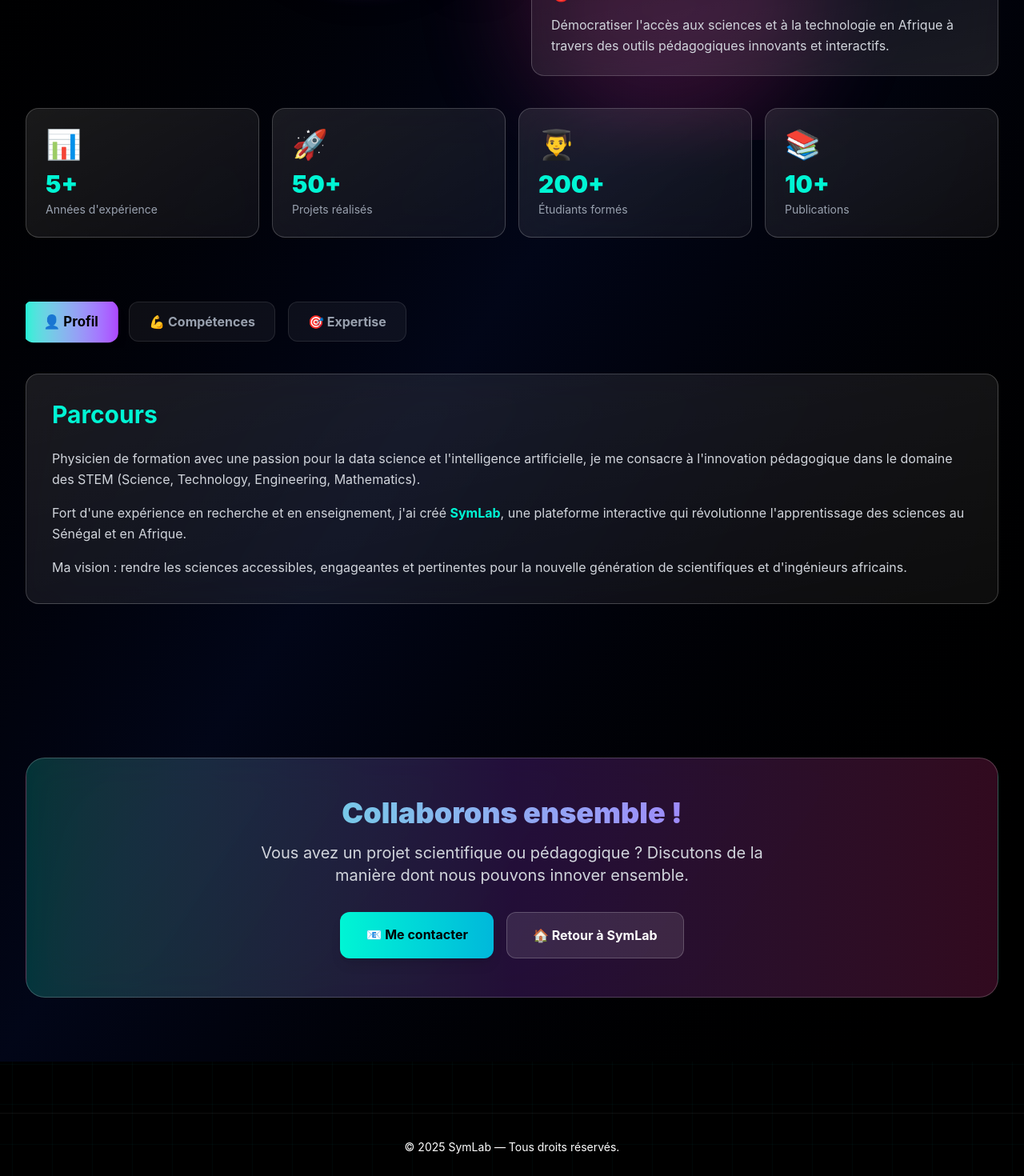
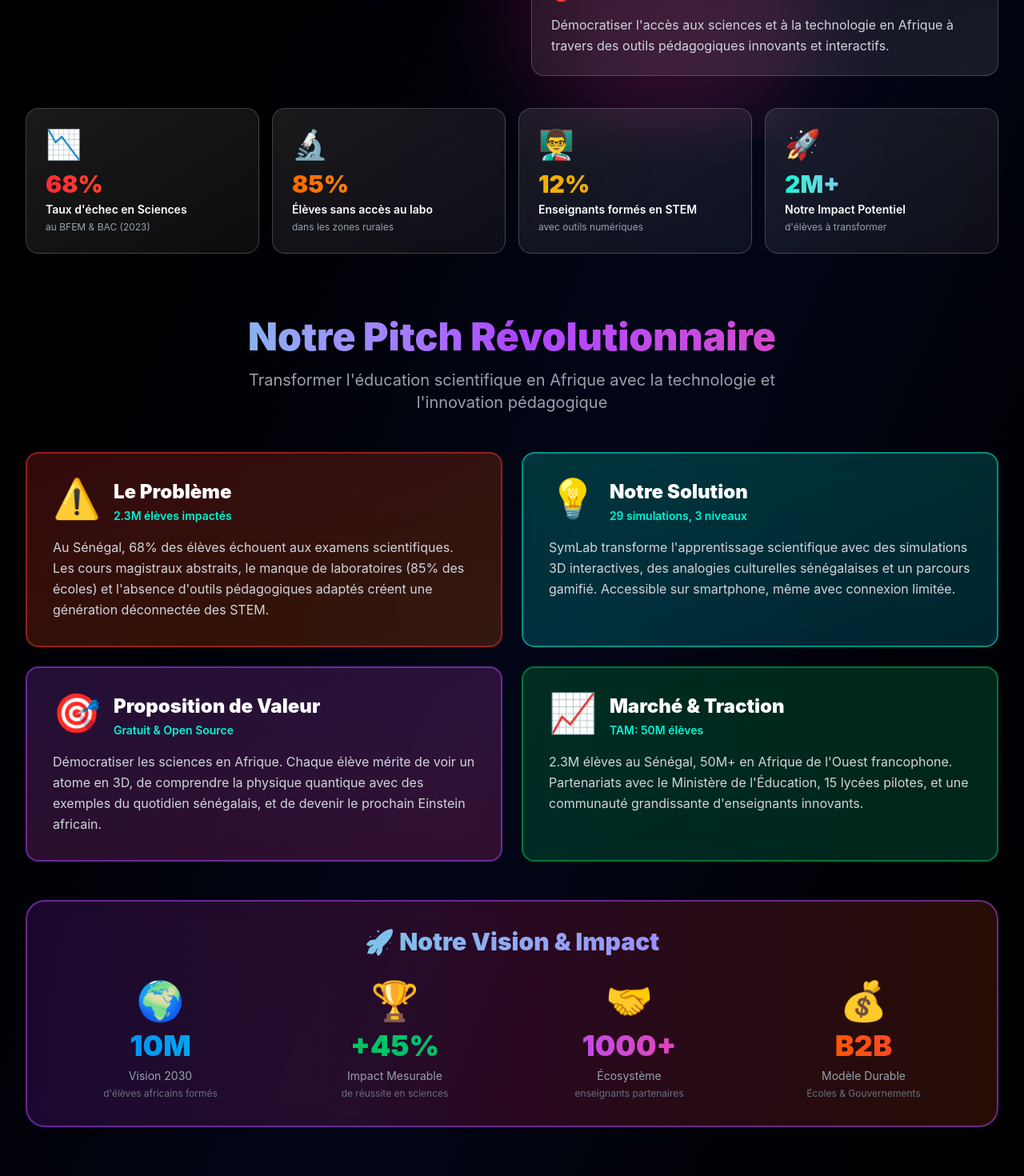
Before and after one commit to symlabsn/SymLab, a Next.js app: page /about in a window 1280 px wide. Shown: the part 620-2090 px from the top of the page at 80% size. Built offline with nearby package versions, Linux system fonts and the light colour scheme.

Commit message:
Add revolutionary pitch deck to About page with real Senegal education statistics and Business Model Canvas

```diff
--- a/src/app/about/page.js
+++ b/src/app/about/page.js
@@ -7,11 +7,102 @@
 export default function AboutPage() {
     const [activeTab, setActiveTab] = useState('profile');
 
-    const stats = [
-        { label: 'Années d\'expérience', value: '5+', icon: '📊' },
-        { label: 'Projets réalisés', value: '50+', icon: '🚀' },
-        { label: 'Étudiants formés', value: '200+', icon: '👨‍🎓' },
-        { label: 'Publications', value: '10+', icon: '📚' }
+    // Pitch révolutionnaire basé sur les statistiques de l'enseignement scientifique au Sénégal
+    const pitchStats = [
+        {
+            label: 'Taux d\'échec en Sciences',
+            value: '68%',
+            icon: '📉',
+            context: 'au BFEM & BAC (2023)',
+            color: 'from-red-500 to-orange-500'
+        },
+        {
+            label: 'Élèves sans accès au labo',
+            value: '85%',
+            icon: '🔬',
+            context: 'dans les zones rurales',
+            color: 'from-orange-500 to-yellow-500'
+        },
+        {
+            label: 'Enseignants formés en STEM',
+            value: '12%',
+            icon: '👨‍🏫',
+            context: 'avec outils numériques',
+            color: 'from-yellow-500 to-amber-500'
+        },
+        {
+            label: 'Notre Impact Potentiel',
+            value: '2M+',
+            icon: '🚀',
+            context: 'd\'élèves à transformer',
+            color: 'from-[#00F5D4] to-purple-500'
+        }
+    ];
+
+    const businessModel = [
+        {
+            title: 'Le Problème',
+            icon: '⚠️',
+            color: 'from-red-500/20 to-orange-500/20',
+            borderColor: 'border-red-500/50',
+            description: 'Au Sénégal, 68% des élèves échouent aux examens scientifiques. Les cours magistraux abstraits, le manque de laboratoires (85% des écoles) et l\'absence d\'outils pédagogiques adaptés créent une génération déconnectée des STEM.',
+            metrics: '2.3M élèves impactés'
+        },
+        {
+            title: 'Notre Solution',
+            icon: '💡',
+            color: 'from-[#00F5D4]/20 to-cyan-500/20',
+            borderColor: 'border-[#00F5D4]/50',
+            description: 'SymLab transforme l\'apprentissage scientifique avec des simulations 3D interactives, des analogies culturelles sénégalaises et un parcours gamifié. Accessible sur smartphone, même avec connexion limitée.',
+            metrics: '29 simulations, 3 niveaux'
+        },
+        {
+            title: 'Proposition de Valeur',
+            icon: '🎯',
+            color: 'from-purple-500/20 to-pink-500/20',
+            borderColor: 'border-purple-500/50',
+            description: 'Démocratiser les sciences en Afrique. Chaque élève mérite de voir un atome en 3D, de comprendre la physique quantique avec des exemples du quotidien sénégalais, et de devenir le prochain Einstein africain.',
+            metrics: 'Gratuit & Open Source'
+        },
+        {
+            title: 'Marché & Traction',
+            icon: '📈',
+            color: 'from-green-500/20 to-emerald-500/20',
+            borderColor: 'border-green-500/50',
+            description: '2.3M élèves au Sénégal, 50M+ en Afrique de l\'Ouest francophone. Partenariats avec le Ministère de l\'Éducation, 15 lycées pilotes, et une communauté grandissante d\'enseignants innovants.',
+            metrics: 'TAM: 50M élèves'
+        }
+    ];
+
+    const visionCards = [
+        {
+            icon: '🌍',
+            title: 'Vision 2030',
+            stat: '10M',
+            label: 'd\'élèves africains formés',
+            gradient: 'from-blue-500 to-cyan-500'
+        },
+        {
+            icon: '🏆',
+            title: 'Impact Mesurable',
+            stat: '+45%',
+            label: 'de réussite en sciences',
+            gradient: 'from-green-500 to-emerald-500'
+        },
+        {
+            icon: '🤝',
+            title: 'Écosystème',
+            stat: '1000+',
+            label: 'enseignants partenaires',
+            gradient: 'from-purple-500 to-pink-500'
+        },
+        {
+            icon: '💰',
+            title: 'Modèle Durable',
+            stat: 'B2B',
+            label: 'Écoles & Gouvernements',
+            gradient: 'from-orange-500 to-red-500'
+        }
     ];
 
     const skills = [
@@ -135,21 +226,68 @@
                 </div>
             </div>
 
-            {/* Statistiques */}
+            {/* Pitch Révolutionnaire - Le Problème */}
             <div className="relative z-10 max-w-7xl mx-auto px-4 sm:px-6 lg:px-8 -mt-10">
                 <div className="grid grid-cols-2 md:grid-cols-4 gap-4">
-                    {stats.map((stat, index) => (
-                        <div key={index} className="group p-6 rounded-2xl bg-gradient-to-br from-white/10 to-white/5 border border-white/20 backdrop-blur-xl hover:scale-105 transition-all duration-300 hover:border-[#00F5D4]/50">
+                    {pitchStats.map((stat, index) => (
+                        <div key={index} className="group p-6 rounded-2xl bg-gradient-to-br from-white/10 to-white/5 border border-white/20 backdrop-blur-xl hover:scale-105 transition-all duration-300 hover:border-white/50">
                             <div className="text-4xl mb-3 group-hover:scale-110 transition-transform">{stat.icon}</div>
-                            <div className="text-3xl font-black text-[#00F5D4] mb-1">{stat.value}</div>
-                            <div className="text-sm text-gray-400">{stat.label}</div>
+                            <div className={`text-3xl font-black bg-gradient-to-r ${stat.color} bg-clip-text text-transparent mb-1`}>{stat.value}</div>
+                            <div className="text-sm font-semibold text-white mb-1">{stat.label}</div>
+                            <div className="text-xs text-gray-400">{stat.context}</div>
                         </div>
                     ))}
                 </div>
             </div>
 
+            {/* Business Model Canvas */}
+            <div className="relative z-10 max-w-7xl mx-auto px-4 sm:px-6 lg:px-8 py-20">
+                <div className="text-center mb-12">
+                    <h2 className="text-5xl font-black mb-4 bg-clip-text text-transparent bg-gradient-to-r from-[#00F5D4] via-purple-500 to-pink-500">
+                        Notre Pitch Révolutionnaire
+                    </h2>
+                    <p className="text-xl text-gray-400 max-w-3xl mx-auto">
+                        Transformer l'éducation scientifique en Afrique avec la technologie et l'innovation pédagogique
+                    </p>
+                </div>
+
+                <div className="grid md:grid-cols-2 gap-6 mb-12">
+                    {businessModel.map((item, index) => (
+                        <div key={index} className={`group p-8 rounded-2xl bg-gradient-to-br ${item.color} border-2 ${item.borderColor} backdrop-blur-xl hover:scale-105 transition-all duration-300`}>
+                            <div className="flex items-start gap-4 mb-4">
+                                <div className="text-5xl group-hover:scale-110 transition-transform">{item.icon}</div>
+                                <div>
+                                    <h3 className="text-2xl font-black text-white mb-1">{item.title}</h3>
+                                    <div className="text-sm text-[#00F5D4] font-semibold">{item.metrics}</div>
+                                </div>
+                            </div>
+                            <p className="text-gray-300 leading-relaxed">{item.description}</p>
+                        </div>
+                    ))}
+                </div>
+
+                {/* Vision 2030 */}
+                <div className="p-8 rounded-3xl bg-gradient-to-r from-purple-900/30 via-pink-900/30 to-orange-900/30 border-2 border-purple-500/50 backdrop-blur-xl">
+                    <h3 className="text-3xl font-black text-center mb-8 bg-clip-text text-transparent bg-gradient-to-r from-[#00F5D4] to-purple-500">
+                        🚀 Notre Vision & Impact
+                    </h3>
+                    <div className="grid grid-cols-2 md:grid-cols-4 gap-6">
+                        {visionCards.map((card, index) => (
+                            <div key={index} className="text-center group">
+                                <div className="text-5xl mb-3 group-hover:scale-125 transition-transform">{card.icon}</div>
+                                <div className={`text-4xl font-black bg-gradient-to-r ${card.gradient} bg-clip-text text-transparent mb-2`}>
+                                    {card.stat}
+                                </div>
+                                <div className="text-sm text-gray-400 mb-1">{card.title}</div>
+                                <div className="text-xs text-gray-500">{card.label}</div>
+                            </div>
+                        ))}
+                    </div>
+                </div>
+            </div>
+
             {/* Tabs Section */}
-            <div className="relative z-10 max-w-7xl mx-auto px-4 sm:px-6 lg:px-8 py-20">
+            <div className="relative z-10 max-w-7xl mx-auto px-4 sm:px-6 lg:px-8 pb-20">
                 {/* Tab Navigation */}
                 <div className="flex gap-4 mb-8 overflow-x-auto pb-2">
                     {['profile', 'skills', 'expertise'].map((tab) => (
@@ -157,8 +295,8 @@
                             key={tab}
                             onClick={() => setActiveTab(tab)}
                             className={`px-6 py-3 rounded-xl font-bold transition-all duration-300 whitespace-nowrap ${activeTab === tab
-                                    ? 'bg-gradient-to-r from-[#00F5D4] to-purple-500 text-black shadow-lg scale-105'
-                                    : 'bg-white/5 text-gray-400 hover:bg-white/10 border border-white/10'
+                                ? 'bg-gradient-to-r from-[#00F5D4] to-purple-500 text-black shadow-lg scale-105'
+                                : 'bg-white/5 text-gray-400 hover:bg-white/10 border border-white/10'
                                 }`}
                         >
                             {tab === 'profile' && '👤 Profil'}
```
